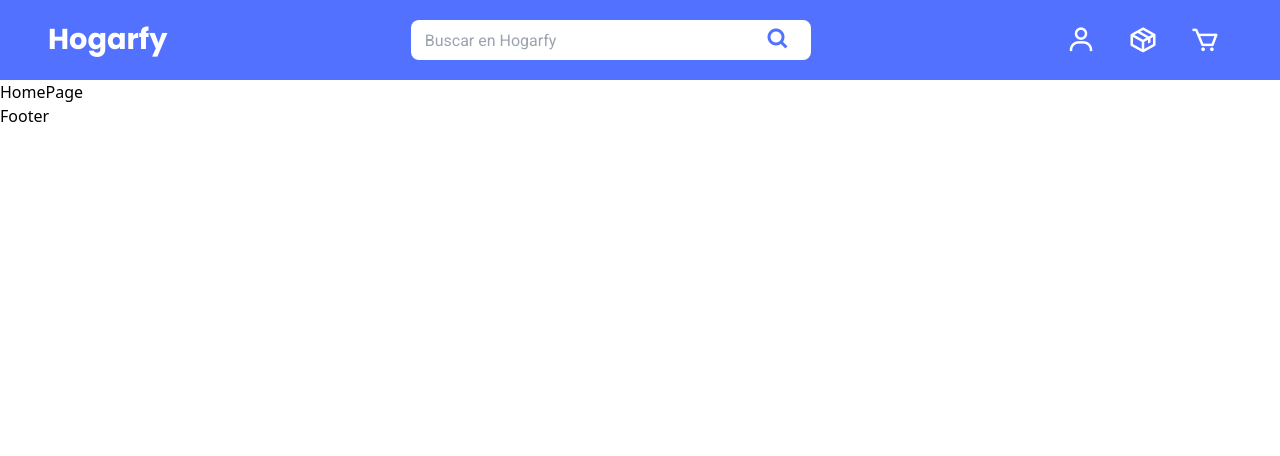
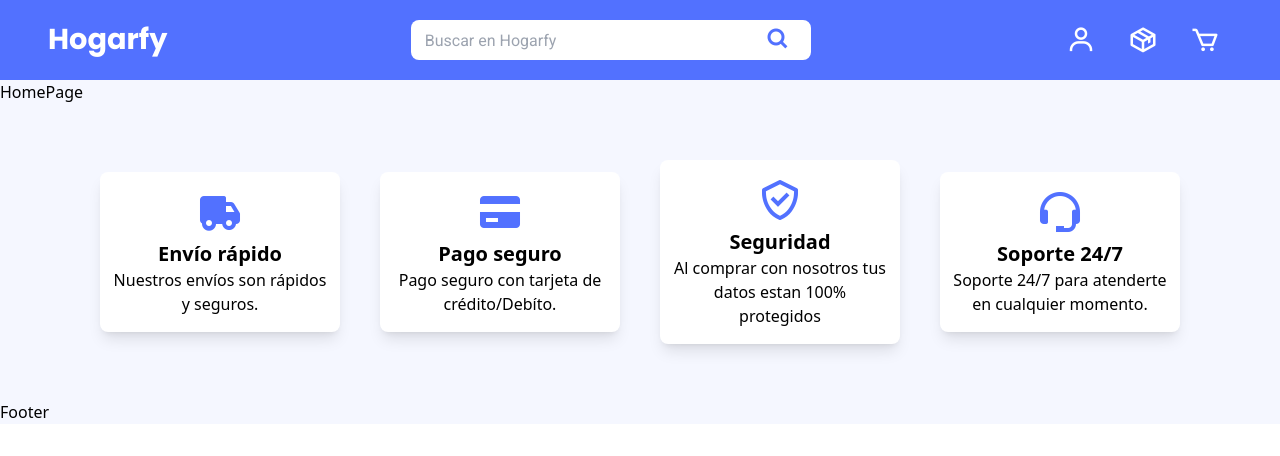
Before and after one commit to juangonzalezdla/hogarfy, a React (Vite) app in the folder frontend/: page / in a window 1280 px wide. Shown: the top 456 px of the page. Built offline with nearby package versions, Linux system fonts and the light colour scheme.

Commit message:
Add features cards

```diff
--- /dev/null
+++ b/frontend/src/components/Features.jsx
@@ -0,0 +1,38 @@
+import FeaturesCard from './FeaturesCard.jsx';
+
+function Features() {
+  return (
+    <section className='w-full max-w-[1400px] my-14 mx-[auto]
+      flex flex-row justify-center items-center gap-10'>
+      <FeaturesCard
+          name='Envío rápido'
+          description='Nuestros envíos son rápidos y seguros.'
+        >
+          <i className='bx bxs-truck text-azul text-5xl group-hover:text-blanco'></i>
+        </FeaturesCard>
+
+        <FeaturesCard
+          name='Pago seguro'
+          description='Pago seguro con tarjeta de crédito/Debíto.'
+        >
+          <i class='bx bxs-credit-card text-azul text-5xl group-hover:text-blanco'></i>
+        </FeaturesCard>
+
+        <FeaturesCard
+          name='Seguridad'
+          description='Al comprar con nosotros tus datos estan 100% protegidos'
+        >
+          <i class='bx bx-check-shield text-azul text-5xl group-hover:text-blanco'></i>
+        </FeaturesCard>
+
+        <FeaturesCard
+          name='Soporte 24/7'
+          description='Soporte 24/7 para atenderte en cualquier momento.'
+        >
+          <i class='bx bx-support text-azul text-5xl group-hover:text-blanco'></i>
+        </FeaturesCard>
+    </section>
+  )
+}
+
+export default Features;
--- /dev/null
+++ b/frontend/src/components/FeaturesCard.jsx
@@ -0,0 +1,17 @@
+function FeaturesCard({ children, name, description }) {
+  return (
+    <div className='w-60 bg-blanco py-4 px-3 flex flex-col items-center
+      rounded-lg shadow-lg transition-all duration-300 ease-in-out
+      group hover:bg-azul'>
+      {children}
+      <h2 className='text-negro font-bold text-xl mt-1 group-hover:text-blanco'>
+        {name}
+      </h2>
+      <p className='text-center group-hover:text-blanco'>
+        {description}
+      </p>
+    </div>
+  )
+}
+
+export default FeaturesCard;
--- a/frontend/src/components/Header.jsx
+++ b/frontend/src/components/Header.jsx
@@ -4,7 +4,7 @@ import IconLink from './IconLink';
 function Header() {
   return (
     <header className="bg-azul py-[0] px-[3rem]">
-      <nav className="w-[100%] max-w-[1400px] my-[o] mx-[auto] h-[80px]
+      <nav className="w-full max-w-[1400px] my-[o] mx-[auto] h-[80px]
         flex flex-row justify-between items-center">
         <figure>
           <a className="text-blanco font-poppins text-[1.8rem]
--- a/frontend/src/pages/HomePage.jsx
+++ b/frontend/src/pages/HomePage.jsx
@@ -1,13 +1,16 @@
+import Header from '../components/Header.jsx';
 import Footer from '../components/Footer.jsx';
-import Header from '../components/Header.jsx';
+import Features from '../components/Features.jsx';
+import FeaturesCard from '../components/FeaturesCard.jsx';
 
 function HomePage() {
   return (
-    <>
+    <div className='bg-azul-palido'>
       <Header />
       <div>HomePage</div>
+      <Features />
       <Footer />
-    </>
+    </div>
 
   )
 }
```
